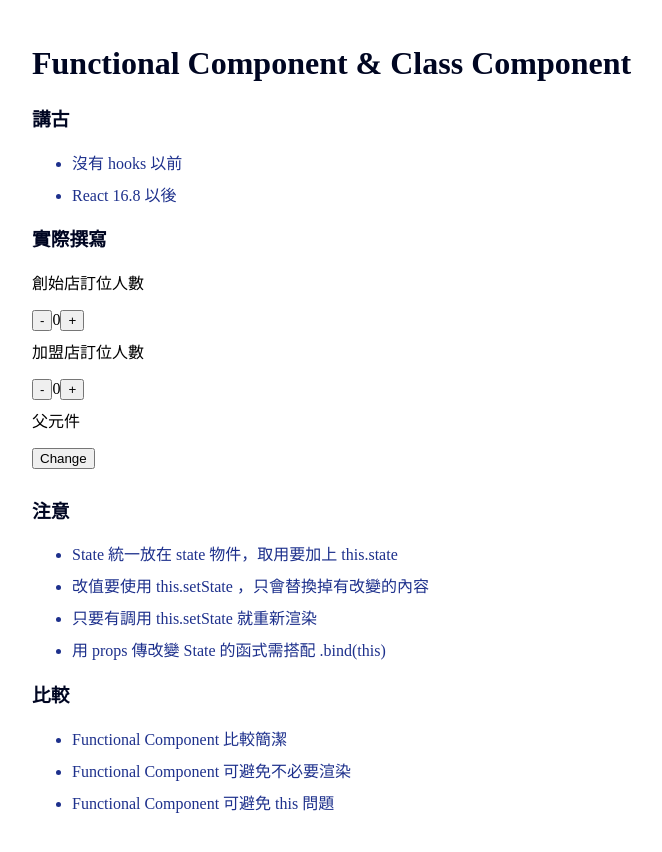
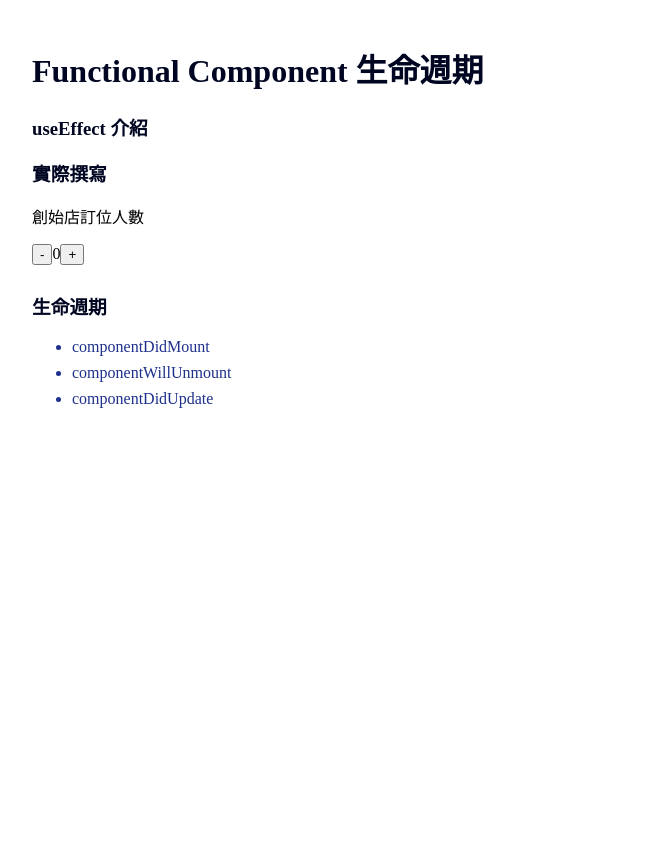
Before and after one commit to vvvvvvii/Ironman, a React (Create React App) app: page / in a window 1280 px wide. Shown: the whole page, without its empty margins (24-686 px from the left). After the commit the page ends 800 px from the top, so only its background shows below. Built offline with nearby package versions, Linux system fonts and the light colour scheme.

Commit message:
課前準備

```diff
--- a/src/components/Booking2.js
+++ /dev/null
@@ -1,43 +0,0 @@
-import React, { Component } from 'react'
-import Child from './Child'
-export class Booking2 extends Component {
-  state = {
-    num: 0,
-    data: "父元件",
-  }
-  handleNum(type){
-    if(type=== 'minus'){
-      this.setState({
-        ...this.state,
-        num: 0
-      })
-    }else{
-      this.setState({
-        ...this.state,
-        num: this.state.num+1
-      })
-    }
-  }
-  handleData(childData){
-    this.setState({
-      ...this.state,
-      data: childData
-    })
-  }
-  // componentDidUpdate(){
-  //   console.log('re render')
-  // }
-  render() {
-    return (
-      <div>
-        <p>加盟店訂位人數</p>
-        <button onClick={()=>this.handleNum('minus')}>-</button>
-        {this.state.num}
-        <button onClick={()=>this.handleNum('plus')}>+</button>
-        <Child data={this.state.data} handleData={this.handleData.bind(this)}></Child>
-      </div>
-    )
-  }
-}
-
-export default Booking2
--- a/src/components/Child.js
+++ /dev/null
@@ -1,14 +0,0 @@
-import React, { Component } from 'react'
-
-export class Child extends Component {
-  render() {
-    return (
-      <div>
-        <p>{this.props.data}</p>
-        <button onClick={()=>this.props.handleData("子元件")}>Change</button>
-      </div>
-    )
-  }
-}
-
-export default Child
--- a/src/components/Memo.js
+++ b/src/components/Memo.js
@@ -1,34 +1,21 @@
-import React from 'react';
+import React from "react";
 import Booking from "./Booking";
-import Booking2 from "./Booking2";
 
 function Memo() {
   return (
     <div>
-      <h1>Functional Component & Class Component</h1>
-      <h3>講古</h3>
-      <ul>
-        <li>沒有 hooks 以前</li>
-        <li>React 16.8 以後</li>
-      </ul>
+      <h1>Functional Component 生命週期</h1>
+      <h3>useEffect 介紹</h3>
       <h3>實際撰寫</h3>
       <Booking />
-      <Booking2 />
-      <h3>注意</h3>
+      <h3>生命週期</h3>
       <ul>
-        <li>State 統一放在 state 物件，取用要加上 this.state </li>
-        <li>改值要使用 this.setState ，只會替換掉有改變的內容</li>
-        <li>只要有調用 this.setState 就重新渲染</li>
-        <li>用 props 傳改變 State 的函式需搭配 .bind(this) </li>
-      </ul>
-      <h3>比較</h3>
-      <ul>
-        <li>Functional Component 比較簡潔</li>
-        <li>Functional Component 可避免不必要渲染</li>
-        <li>Functional Component 可避免 this 問題</li>
+        <li>componentDidMount</li>
+        <li>componentWillUnmount</li>
+        <li>componentDidUpdate</li>
       </ul>
     </div>
-  )
+  );
 }
 
-export default Memo
+export default Memo;
```
